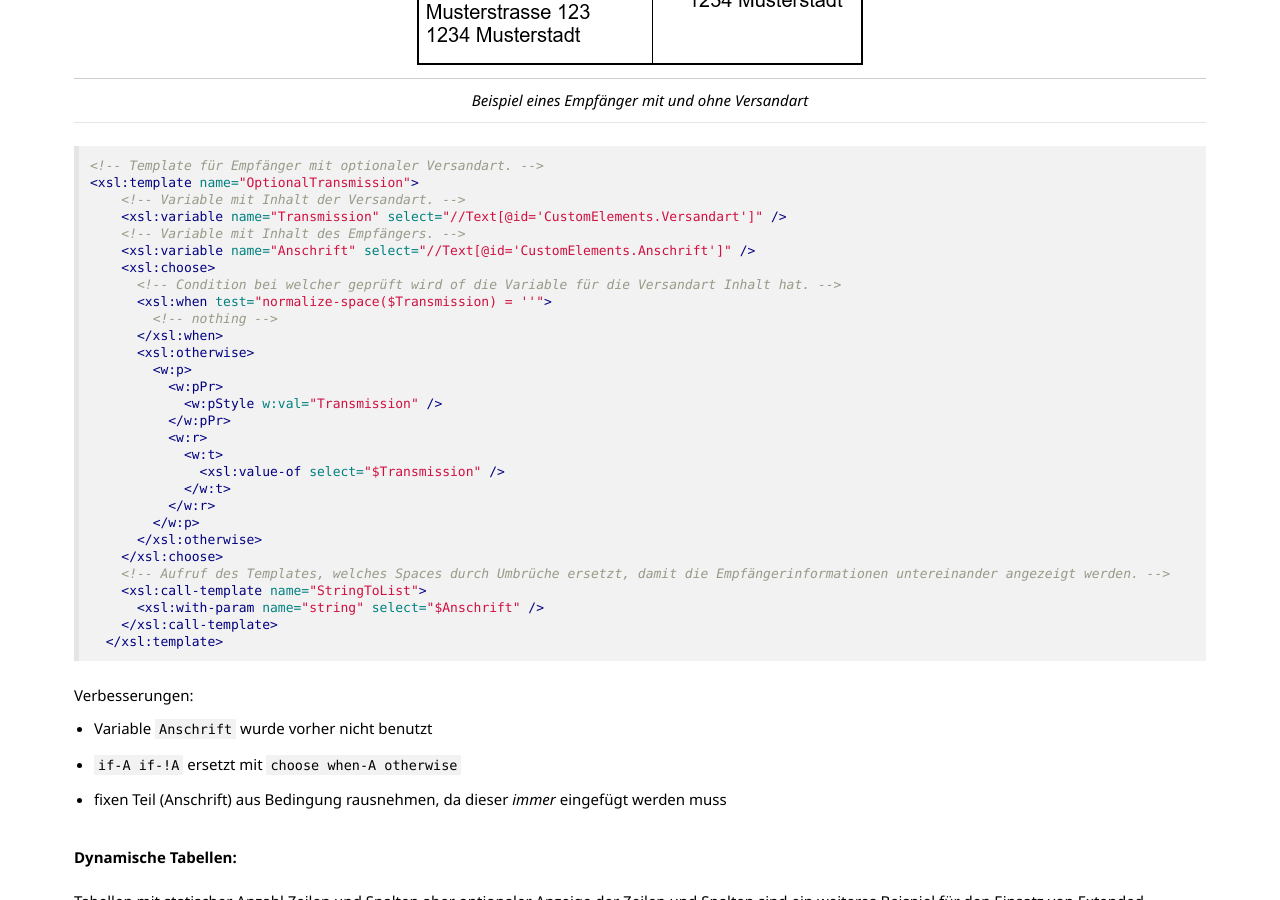
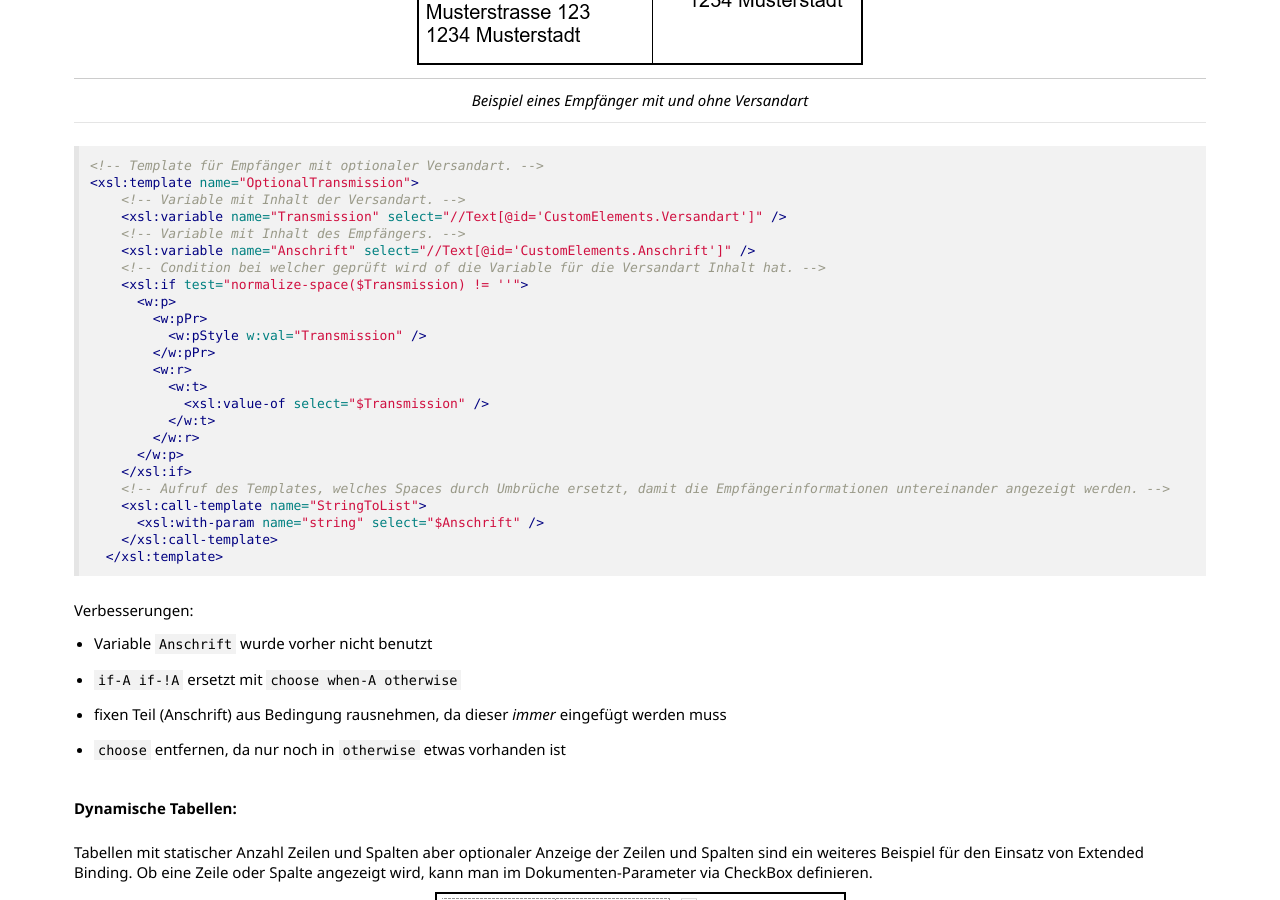
Before and after one commit to primesoft-group/oneoffixx-docs, a Jekyll site: the page built from _pages/docfunc/de/df-extendedbinding.md, in a window 1280 px wide and 900 px high, scrolled down 6282 px. Built offline with Jekyll 4.4.1, drawn with Linux system fonts in a browser that asks for light colours; nearby versions of some CDN libraries; some web fonts are replaced.

Commit message:
"choose" entfernen, da nur noch in "otherwise" etwas vorhanden ist

```diff
--- a/_pages/docfunc/de/df-extendedbinding.md
+++ b/_pages/docfunc/de/df-extendedbinding.md
@@ -236,24 +236,19 @@ Die Versandart und der Empfänger haben unterschiedliche Style-Informationen, zu
     <xsl:variable name="Transmission" select="//Text[@id='CustomElements.Versandart']" />
     <!-- Variable mit Inhalt des Empfängers. -->
     <xsl:variable name="Anschrift" select="//Text[@id='CustomElements.Anschrift']" />
-    <xsl:choose>
-      <!-- Condition bei welcher geprüft wird of die Variable für die Versandart Inhalt hat. -->
-      <xsl:when test="normalize-space($Transmission) = ''">
-        <!-- nothing -->
-      </xsl:when>
-      <xsl:otherwise>
-        <w:p>
-          <w:pPr>
-            <w:pStyle w:val="Transmission" />
-          </w:pPr>
-          <w:r>
-            <w:t>
-              <xsl:value-of select="$Transmission" />
-            </w:t>
-          </w:r>
-        </w:p>
-      </xsl:otherwise>
-    </xsl:choose>
+    <!-- Condition bei welcher geprüft wird of die Variable für die Versandart Inhalt hat. -->
+    <xsl:if test="normalize-space($Transmission) != ''">
+      <w:p>
+        <w:pPr>
+          <w:pStyle w:val="Transmission" />
+        </w:pPr>
+        <w:r>
+          <w:t>
+            <xsl:value-of select="$Transmission" />
+          </w:t>
+        </w:r>
+      </w:p>
+    </xsl:if>
     <!-- Aufruf des Templates, welches Spaces durch Umbrüche ersetzt, damit die Empfängerinformationen untereinander angezeigt werden. -->
     <xsl:call-template name="StringToList">
       <xsl:with-param name="string" select="$Anschrift" />
@@ -265,6 +260,7 @@ Verbesserungen:
 * Variable `Anschrift` wurde vorher nicht benutzt
 * `if-A if-!A` ersetzt mit `choose when-A otherwise`
 * fixen Teil (Anschrift) aus Bedingung rausnehmen, da dieser _immer_ eingefügt werden muss
+* `choose` entfernen, da nur noch in `otherwise` etwas vorhanden ist
 
 __Dynamische Tabellen:__
 
```
